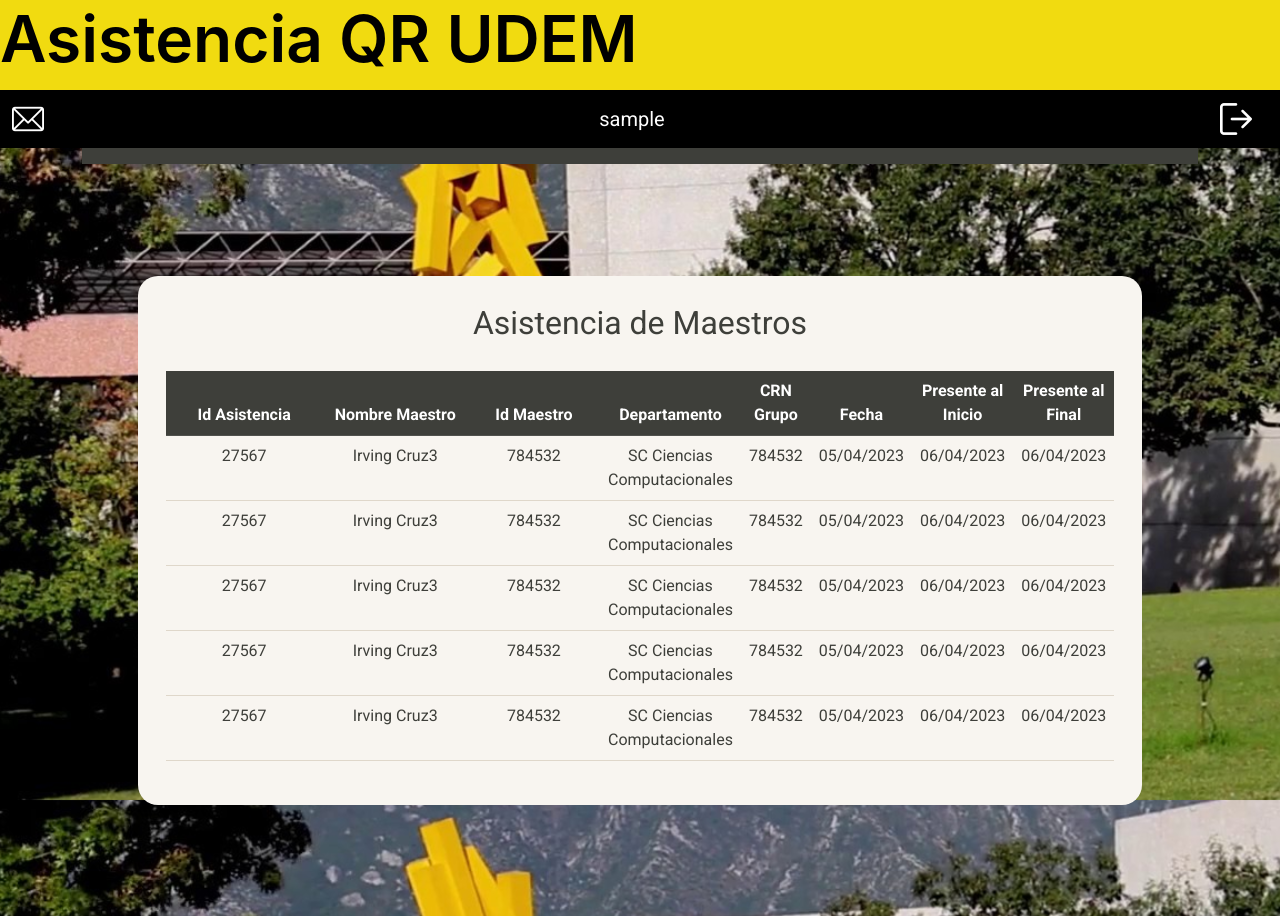
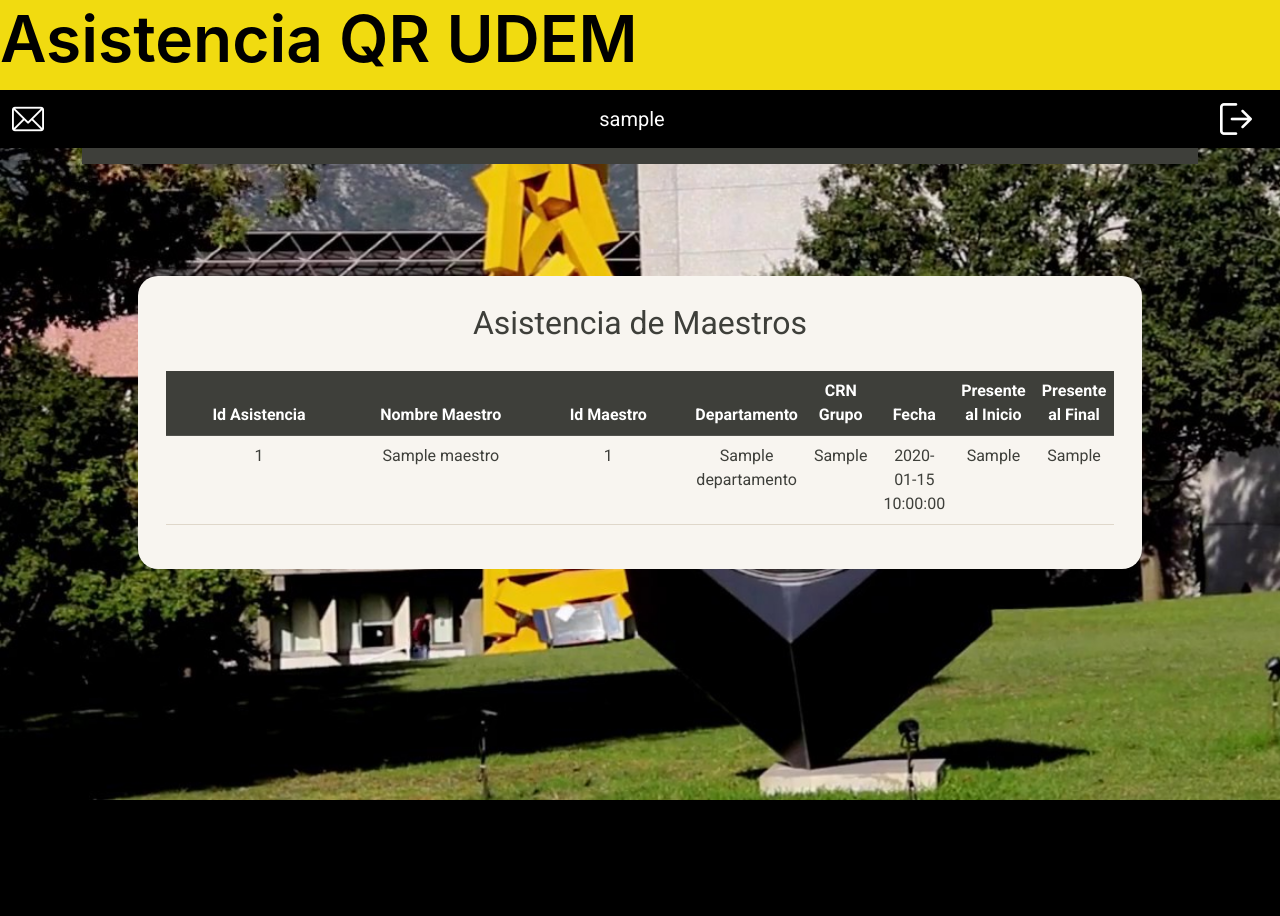
Before and after one commit to Bet0CT5/Proyecto-Integrador, a PHP site: template Templates/Director_departamento/Asistencia_de_Maestros_Director.php in a window 1280 px wide. After the commit the page ends 800 px from the top, so only its background shows below. Run offline with PHP 8.4, Linux system fonts and the light colour scheme; the visitor is signed in with stand-in values (Sample User, id 1); tables that the repository leaves empty or names only in its code hold one stand-in row (values such as "Sample post"); the template is opened without the code that fills it: most values are stand-ins (such as "Sample title", 1, 10 or a date in 2020); some libraries are stand-ins or nearby versions.

Commit message:
Visualizacion de asistencias de los maestros para el director de departamento

```diff
--- a/Templates/Director_departamento/Asistencia_de_Maestros_Director.php
+++ b/Templates/Director_departamento/Asistencia_de_Maestros_Director.php
@@ -58,56 +58,34 @@
                </tr>
              </thead>
              <tbody>
-                <tr>
-                  <td>27567</td>
-                  <td>Irving Cruz3</td>
-                  <td>784532</td>
-                  <td>SC Ciencias Computacionales</td>
-                  <td>784532</td>
-                  <td>05/04/2023</td>
-                  <td>06/04/2023</td>
-                  <td>06/04/2023</td>
-                </tr>
-                <tr>
-                  <td>27567</td>
-                  <td>Irving Cruz3</td>
-                  <td>784532</td>
-                  <td>SC Ciencias Computacionales</td>
-                  <td>784532</td>
-                  <td>05/04/2023</td>
-                  <td>06/04/2023</td>
-                  <td>06/04/2023</td>
-                </tr>
-                <tr>
-                  <td>27567</td>
-                  <td>Irving Cruz3</td>
-                  <td>784532</td>
-                  <td>SC Ciencias Computacionales</td>
-                  <td>784532</td>
-                  <td>05/04/2023</td>
-                  <td>06/04/2023</td>
-                  <td>06/04/2023</td>
-                </tr>
-                <tr>
-                  <td>27567</td>
-                  <td>Irving Cruz3</td>
-                  <td>784532</td>
-                  <td>SC Ciencias Computacionales</td>
-                  <td>784532</td>
-                  <td>05/04/2023</td>
-                  <td>06/04/2023</td>
-                  <td>06/04/2023</td>
-                </tr>
-                <tr>
-                  <td>27567</td>
-                  <td>Irving Cruz3</td>
-                  <td>784532</td>
-                  <td>SC Ciencias Computacionales</td>
-                  <td>784532</td>
-                  <td>05/04/2023</td>
-                  <td>06/04/2023</td>
-                  <td>06/04/2023</td>
-                </tr>
+             <?php
+require_once '../../phps/conexionBD.php';
+
+// Realizar la consulta en la base de datos
+$consulta = "SELECT a.id_asistencia, m.nombre_maestro, m.id_maestro, d.nombre_departamento, a.crn_grupo, a.fecha, a.presente_inicio, a.presente_final
+             FROM asistencia a
+             INNER JOIN maestro m ON a.id_maestro = m.id_maestro
+             INNER JOIN departamento_maestro dm ON m.id_maestro = dm.id_maestro
+             INNER JOIN departamento d ON dm.id_departamento = d.id_departamento
+             WHERE a.id_maestro = :id_maestro";
+$stmt = $conn->prepare($consulta);
+$stmt->bindParam(':id_maestro', $id);
+$stmt->execute();
+
+while ($fila = $stmt->fetch(PDO::FETCH_ASSOC)) {
+  echo "<tr>";
+  echo "<td>" . $fila['id_asistencia'] . "</td>";
+  echo "<td>" . $fila['nombre_maestro'] . "</td>";
+  echo "<td>" . $fila['id_maestro'] . "</td>";
+  echo "<td>" . $fila['nombre_departamento'] . "</td>";
+  echo "<td>" . $fila['crn_grupo'] . "</td>";
+  echo "<td>" . $fila['fecha'] . "</td>";
+  echo "<td>" . $fila['presente_inicio'] . "</td>";
+  echo "<td>" . $fila['presente_final'] . "</td>";
+  echo "</tr>";
+}
+
+?>
              </tbody>
            </table>
        </div>
```
